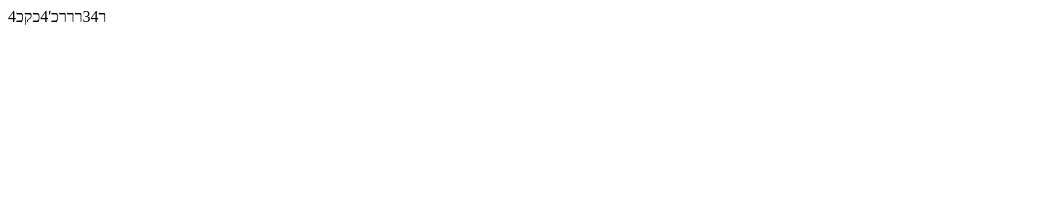
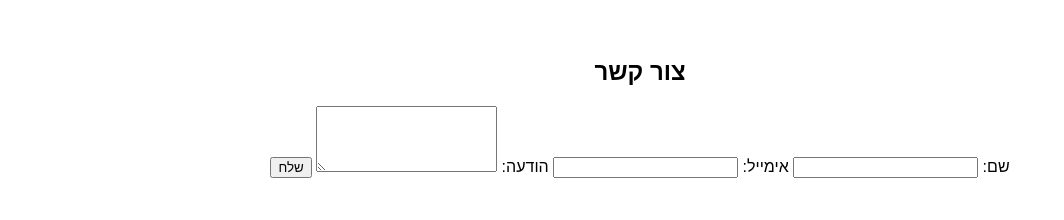
Before and after one commit to choan123/Construction-works123, a plain HTML site: page sors.html in a window 1280 px wide. Shown: the whole page, without its empty margins (0-1064 px from the left). Drawn offline with Linux system fonts and the light colour scheme.

Commit message:
Update sors.html

```diff
--- a/sors.html
+++ b/sors.html
@@ -1 +1,26 @@
-ר34רררכ'4כקכ4
+<!DOCTYPE html>
+<html lang="he">
+<head>
+    <meta charset="UTF-8">
+    <meta name="viewport" content="width=device-width, initial-scale=1.0">
+    <title>טופס יצירת קשר</title>
+    <link rel="stylesheet" href="style.css">
+</head>
+<body>
+    <div class="form-container">
+        <h2>צור קשר</h2>
+        <form action="#" method="post">
+            <label for="name">שם:</label>
+            <input type="text" id="name" name="name" required>
+
+            <label for="email">אימייל:</label>
+            <input type="email" id="email" name="email" required>
+
+            <label for="message">הודעה:</label>
+            <textarea id="message" name="message" rows="4" required></textarea>
+
+            <button type="submit">שלח</button>
+        </form>
+    </div>
+</body>
+</html>
```
